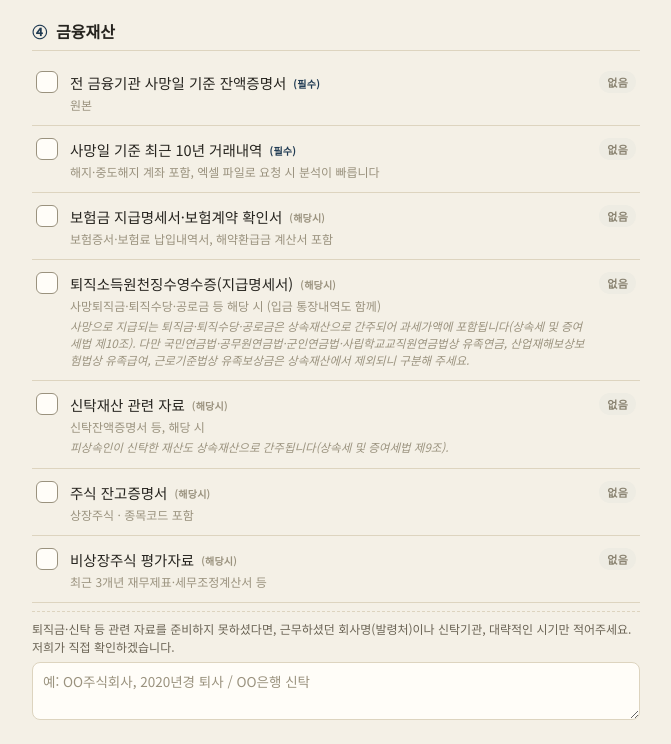
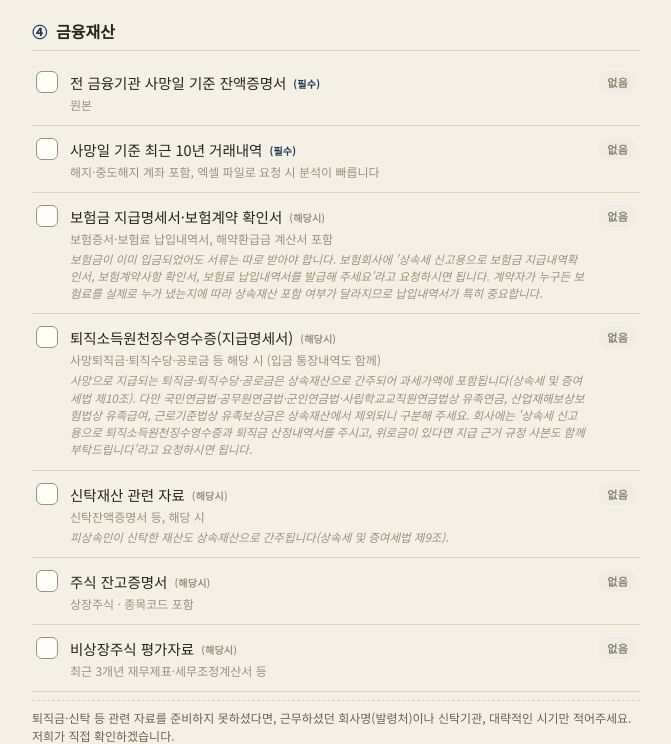
Before and after one commit to taxmancall/inheritance-tax-checklist, a plain HTML site: page index.html in a window 1280 px wide. Shown: the part 2845-3589 px from the top of the page, without its empty margins (304-975 px from the left). Drawn offline with Linux system fonts and the light colour scheme.

Commit message:
Update index.html

```diff
--- a/index.html
+++ b/index.html
@@ -425,9 +425,10 @@ if (!window.html2pdf) {
     { no:"④", title:"금융재산", items:[
       { label:"전 금융기관 사망일 기준 잔액증명서", note:"원본", req:"필수" },
       { label:"사망일 기준 최근 10년 거래내역", note:"해지·중도해지 계좌 포함, 엑셀 파일로 요청 시 분석이 빠릅니다", req:"필수" },
-      { label:"보험금 지급명세서·보험계약 확인서", note:"보험증서·보험료 납입내역서, 해약환급금 계산서 포함", req:"해당시" },
+      { label:"보험금 지급명세서·보험계약 확인서", note:"보험증서·보험료 납입내역서, 해약환급금 계산서 포함",
+        help:"보험금이 이미 입금되었어도 서류는 따로 받아야 합니다. 보험회사에 '상속세 신고용으로 보험금 지급내역확인서, 보험계약사항 확인서, 보험료 납입내역서를 발급해 주세요'라고 요청하시면 됩니다. 계약자가 누구든 보험료를 실제로 누가 냈는지에 따라 상속재산 포함 여부가 달라지므로 납입내역서가 특히 중요합니다.", req:"해당시" },
       { label:"퇴직소득원천징수영수증(지급명세서)", note:"사망퇴직금·퇴직수당·공로금 등 해당 시 (입금 통장내역도 함께)",
-        help:"사망으로 지급되는 퇴직금·퇴직수당·공로금은 상속재산으로 간주되어 과세가액에 포함됩니다(상속세 및 증여세법 제10조). 다만 국민연금법·공무원연금법·군인연금법·사립학교교직원연금법상 유족연금, 산업재해보상보험법상 유족급여, 근로기준법상 유족보상금은 상속재산에서 제외되니 구분해 주세요.", req:"해당시" },
+        help:"사망으로 지급되는 퇴직금·퇴직수당·공로금은 상속재산으로 간주되어 과세가액에 포함됩니다(상속세 및 증여세법 제10조). 다만 국민연금법·공무원연금법·군인연금법·사립학교교직원연금법상 유족연금, 산업재해보상보험법상 유족급여, 근로기준법상 유족보상금은 상속재산에서 제외되니 구분해 주세요. 회사에는 '상속세 신고용으로 퇴직소득원천징수영수증과 퇴직금 산정내역서를 주시고, 위로금이 있다면 지급 근거 규정 사본도 함께 부탁드립니다'라고 요청하시면 됩니다.", req:"해당시" },
       { label:"신탁재산 관련 자료", note:"신탁잔액증명서 등, 해당 시",
         help:"피상속인이 신탁한 재산도 상속재산으로 간주됩니다(상속세 및 증여세법 제9조).", req:"해당시" },
       { label:"주식 잔고증명서", note:"상장주식 · 종목코드 포함", req:"해당시" },
```
